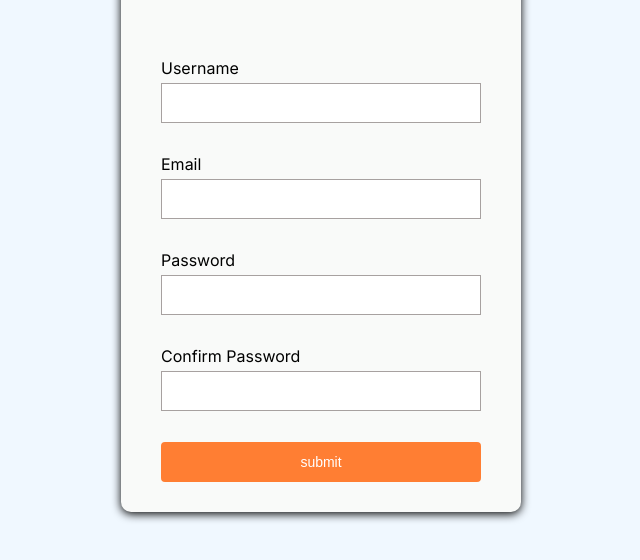
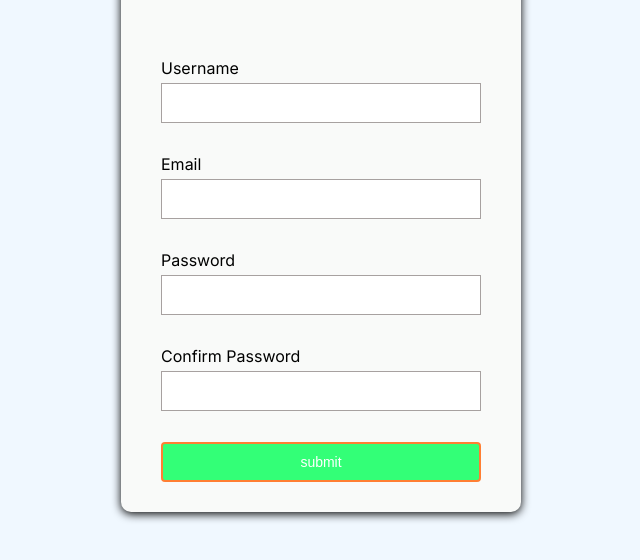
Before and after one commit to CabdoristoH/Course_javaScript, a plain HTML site: page FormValidation/index.html in a window 1280 px wide. Shown: the part 200-760 px from the top of the page, without its empty margins (319-959 px from the left). Drawn offline with Linux system fonts and the light colour scheme.

Commit message:
change css btn color

```diff
--- a/FormValidation/main.css
+++ b/FormValidation/main.css
@@ -82,7 +82,7 @@ body{
 .btn{
     width: 100%;
     padding: 10px 20px;
-    background-color: #FF7E33;
+    background-color: #33ff77;
     border:2px solid #FF7E33;
     color: #fff;
     font-size: 14px;
```
